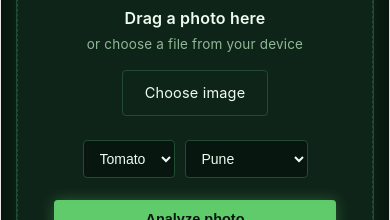
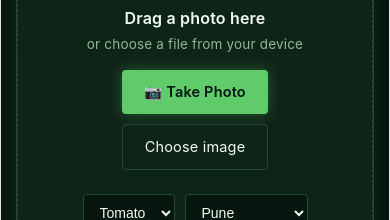
Before and after one commit to garvitwork/crop_app, a React (Vite) app in the folder crop-frontend/: page / in a window 390 px wide. Shown: the part 4076-4296 px from the top of the page. Built offline with nearby package versions, Linux system fonts and the light colour scheme; no server answers.

Commit message:
mobile UI enhanced

```diff
--- a/crop-frontend/src/App.jsx
+++ b/crop-frontend/src/App.jsx
@@ -107,6 +107,7 @@ function App() {
   const [insights, setInsights] = useState([]);
 
   const fileInputRef = useRef(null);
+  const cameraInputRef = useRef(null);
   const scanRef = useRef(null);
   const howRef = useRef(null);
   const insightsRef = useRef(null);
@@ -276,7 +277,7 @@ function App() {
 
         {/* Phone-scanning-crop animation — click to upload */}
         <div
-          onClick={() => { scanRef.current.scrollIntoView({ behavior: "smooth" }); setTimeout(() => fileInputRef.current.click(), 450); }}
+          onClick={() => { scanRef.current.scrollIntoView({ behavior: "smooth" }); setTimeout(() => cameraInputRef.current.click(), 450); }}
           title="Click to upload a crop photo"
           style={{ ...S.glowBox, padding: 28, animation: "pulseGlow 3.2s ease-in-out infinite", cursor: "pointer", transition: "transform .15s" }}
           onMouseEnter={(e) => (e.currentTarget.style.transform = "scale(1.015)")}
@@ -413,7 +414,11 @@ function App() {
             <div style={{ fontWeight: 600, marginTop: 14 }}>{dragOver ? "Drop it here" : "Drag a photo here"}</div>
             <div style={{ color: C.sand, fontSize: 13.5, marginTop: 4 }}>or choose a file from your device</div>
             <input ref={fileInputRef} type="file" accept="image/*" onChange={(e) => setImage(e.target.files[0])} style={{ display: "none" }} id="fileInput" />
-            <label htmlFor="fileInput" className="btn-ghost" style={{ ...S.ghostBtn, display: "inline-block", marginTop: 16, cursor: "pointer" }}>Choose image</label>
+            <input ref={cameraInputRef} type="file" accept="image/*" capture="environment" onChange={(e) => setImage(e.target.files[0])} style={{ display: "none" }} id="cameraInput" />
+            <div style={{ display: "flex", gap: 10, justifyContent: "center", marginTop: 16, flexWrap: "wrap" }}>
+              <label htmlFor="cameraInput" className="btn-primary" style={{ ...S.primaryBtn, display: "inline-block", cursor: "pointer" }}>📷 Take Photo</label>
+              <label htmlFor="fileInput" className="btn-ghost" style={{ ...S.ghostBtn, display: "inline-block", cursor: "pointer" }}>Choose image</label>
+            </div>
 
             <div style={{ marginTop: 24, display: "flex", gap: 10, justifyContent: "center" }}>
               <select value={crop} onChange={(e) => setCrop(e.target.value)} style={{ background: C.bg, color: C.ivory, border: `1px solid ${C.line}`, padding: "9px 12px", borderRadius: 4, fontSize: 14 }}>
```
